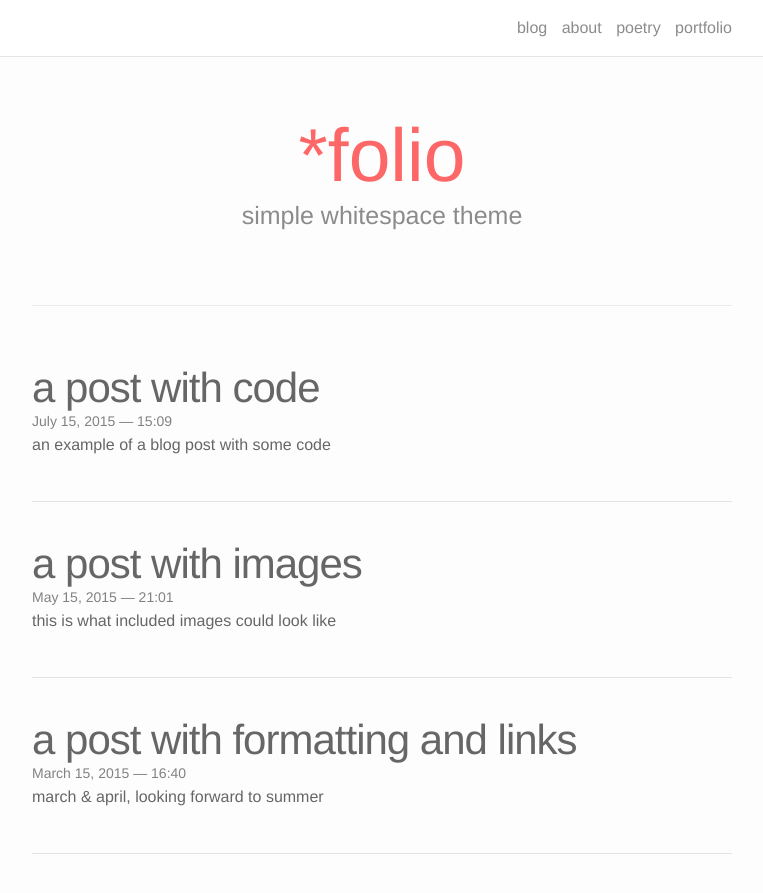
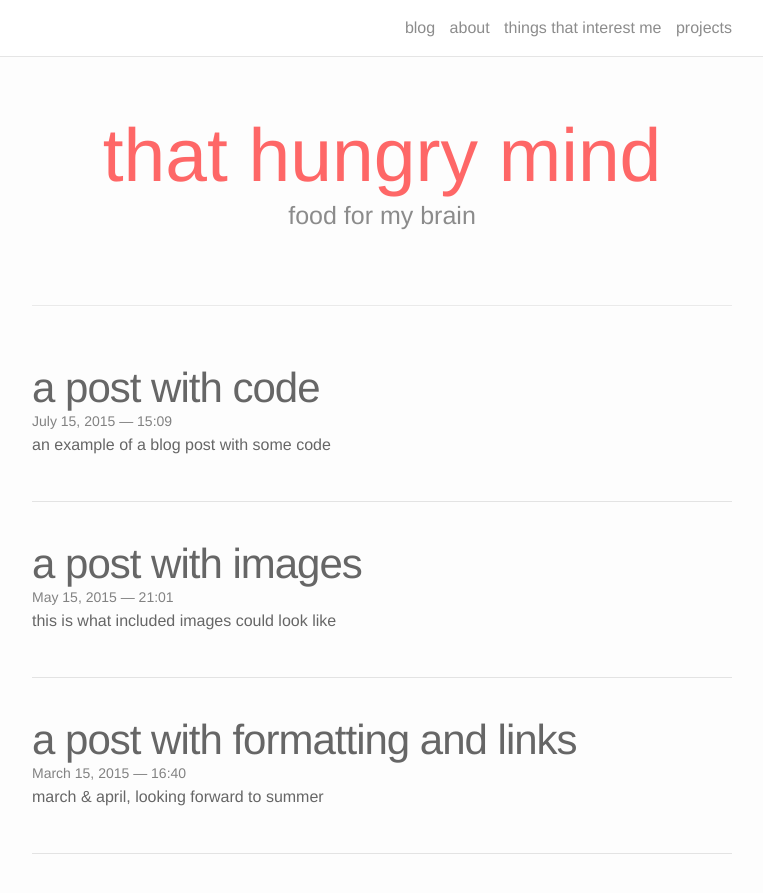
Before and after one commit to LeNPaul/that-hungry-mind, a Jekyll site: the page built from index.html, in a window 1280 px wide and 995 px high. Shown: the top 893 px of the window, without its empty margins (258-1021 px from the left). Built offline with Jekyll 4.4.1, drawn with Linux system fonts in a browser that asks for light colours; nearby versions of some CDN libraries; the list of posts is cut into pages by our own code.

Commit message:
Update titles

```diff
--- a/index.html
+++ b/index.html
@@ -3,8 +3,8 @@
 ---
 
 <div class="header-bar">
-  <h1>*folio</h1>
-  <h2>simple whitespace theme</h2>
+  <h1>that hungry mind</h1>
+  <h2>food for my brain</h2>
   <br/>
   <hr>
   <br/>
--- a/poetry.md
+++ b/poetry.md
@@ -1,7 +1,7 @@
 ---
 layout: page
 permalink: /poetry/
-title: poetry
+title: things that interest me
 description: Showcase your writing, short stories, or poems. Replace this text with your description.
 ---
 
--- a/portfolio.md
+++ b/portfolio.md
@@ -1,6 +1,6 @@
 ---
 layout: page
-title: portfolio
+title: projects
 permalink: /portfolio/
 ---
 
```
Also changed, not shown: about.md (+6 -6 lines).
